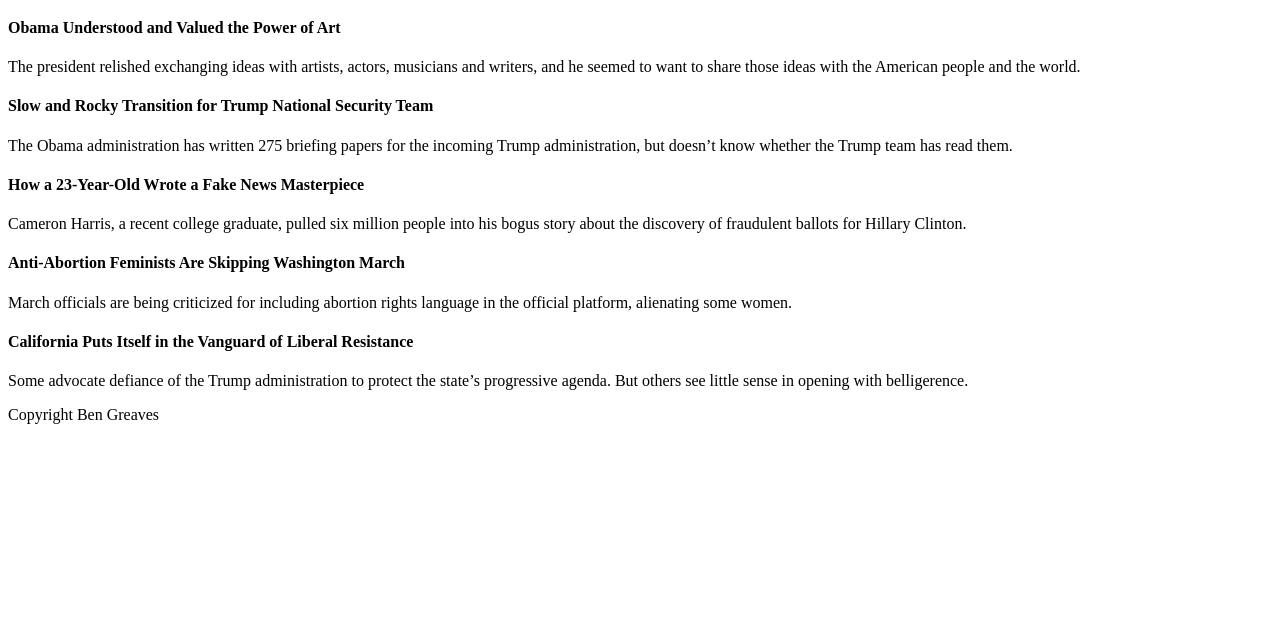
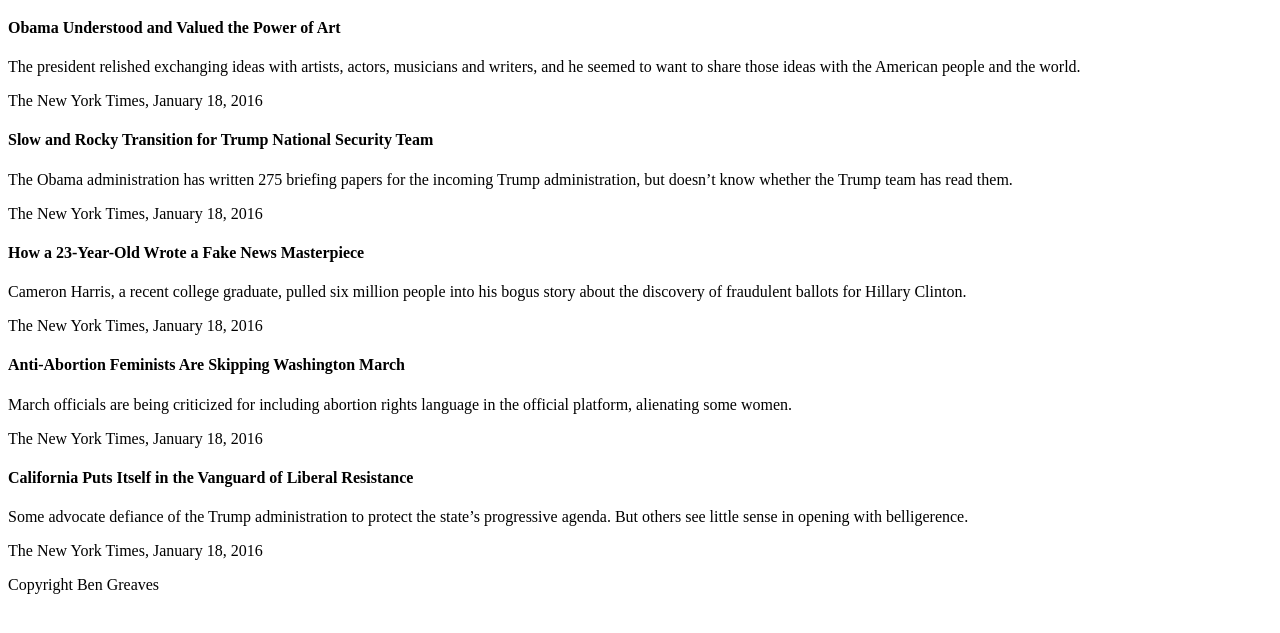
Before and after one commit to BSGreaves/blog, a plain HTML site: page index.html in a window 1280 px wide. Shown: the part 61-694 px from the top of the page. Drawn offline with Linux system fonts and the light colour scheme.

Commit message:
Finished html

```diff
--- a/index.html
+++ b/index.html
@@ -11,27 +11,27 @@
 		<article id="art1">
 			<h4>Obama Understood and Valued the Power of Art</h4>
 			<p>The president relished exchanging ideas with artists, actors, musicians and writers, and he seemed to want to share those ideas with the American people and the world.</p>
-			<p class="artfooter>"></p>
+			<p class="artfooter>">The New York Times, January 18, 2016</p>
 		</article>
 		<article id="art2">
 			<h4>Slow and Rocky Transition for Trump National Security Team</h4>
 			<p>The Obama administration has written 275 briefing papers for the incoming Trump administration, but doesn’t know whether the Trump team has read them.</p>
-			<p class="artfooter>"></p>
+			<p class="artfooter>">The New York Times, January 18, 2016</p>
 		</article>
 		<article id="art3">
 			<h4>How a 23-Year-Old Wrote a Fake News Masterpiece</h4>
 			<p>Cameron Harris, a recent college graduate, pulled six million people into his bogus story about the discovery of fraudulent ballots for Hillary Clinton.</p>
-			<p class="artfooter>"></p>
+			<p class="artfooter>">The New York Times, January 18, 2016</p>
 		</article>
 		<article id="art4">
 			<h4>Anti-Abortion Feminists Are Skipping Washington March</h4>
 			<p>March officials are being criticized for including abortion rights language in the official platform, alienating some women.</p>
-			<p class="artfooter>"></p>
+			<p class="artfooter>">The New York Times, January 18, 2016</p>
 		</article>
 		<article id="art5">
 			<h4>California Puts Itself in the Vanguard of Liberal Resistance</h4>
 			<p>Some advocate defiance of the Trump administration to protect the state’s progressive agenda. But others see little sense in opening with belligerence.</p>
-			<p class="artfooter>"></p>
+			<p class="artfooter>">The New York Times, January 18, 2016</p>
 		</article>
 		<footer>
 			<p>Copyright Ben Greaves<p>
```
